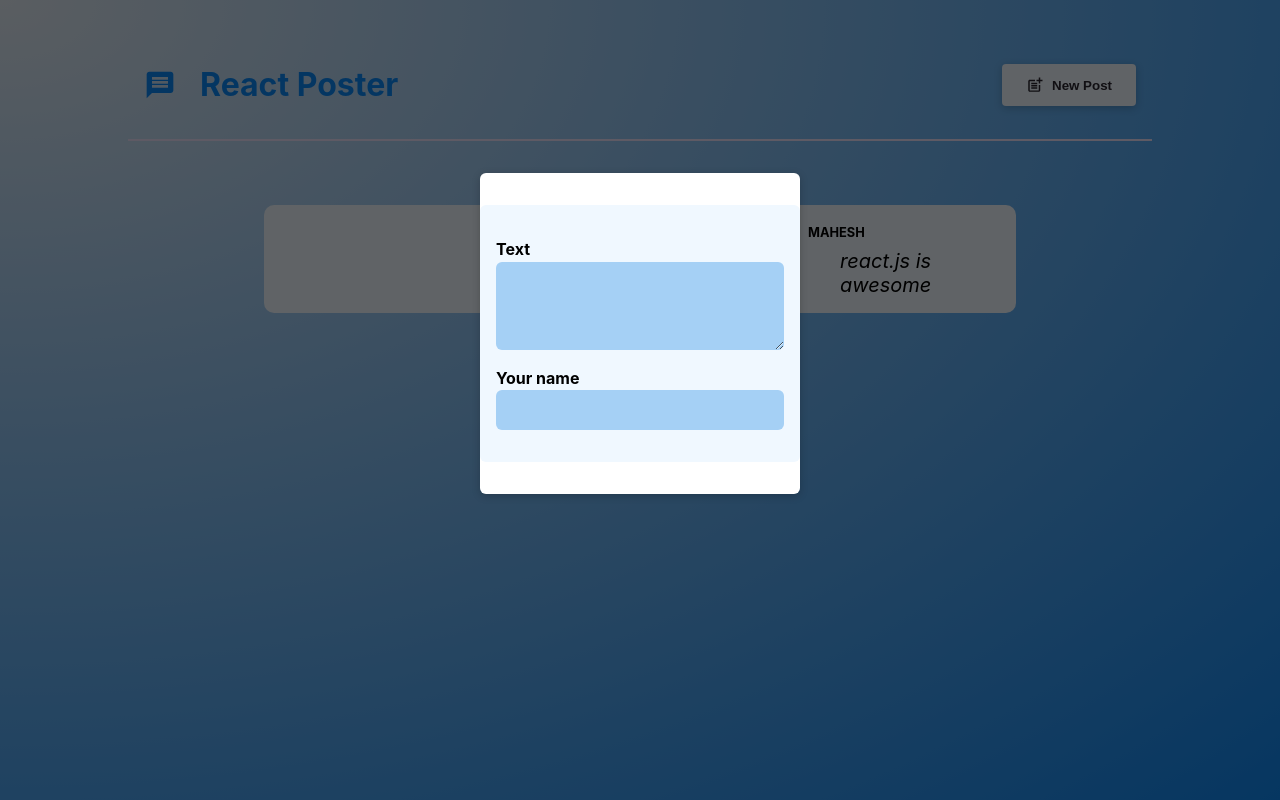
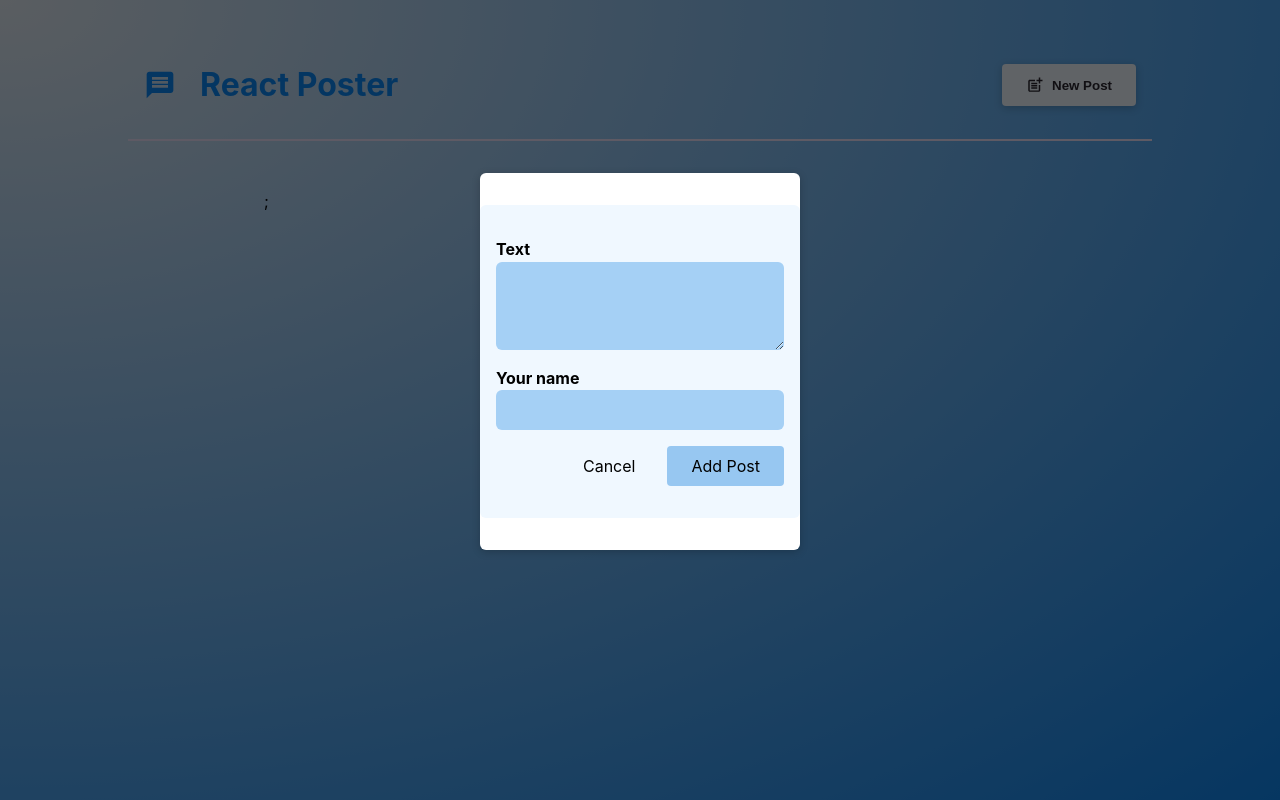
Before and after one commit to rameshkrishnanme/React-Posting, a React (Vite) app: page / in a window 1280 px wide. Both pictures are taken after a click on the button "New Post". Built offline with nearby package versions, Linux system fonts and the light colour scheme.

Commit message:
Handing new post submission and rendering

```diff
--- a/src/App.jsx
+++ b/src/App.jsx
@@ -14,7 +14,6 @@ function App() {
     setModalIsVisible(true);
   }
 
-
   return (
     <>
       <MainHeader onCreatePost={showModalHandler}/>
--- a/src/components/MainHeader.module.css
+++ b/src/components/MainHeader.module.css
@@ -32,5 +32,5 @@
   }
 
   .button:hover {
-    background-color: #8c6cf7;
+    background-color:rgb(5, 129, 238);
   }
--- a/src/components/NewPost.jsx
+++ b/src/components/NewPost.jsx
@@ -1,22 +1,42 @@
-import classes from './NewPost.module.css';
-import { useState } from 'react';
+import classes from "./NewPost.module.css";
+import { useState } from "react";
 
 function NewPost(props) {
+  const [enteredText, setEnteredText] = useState([]);
+  const [enteredAuthor, setEnteredAuthor] = useState([]);
 
-  const [enteredText, setEnteredText] = useState('');
+  function bodyChangeHandler(event) {
+    setEnteredText(event.target.value);
+  }
+  function authorChangeHandler(event) {
+    setEnteredAuthor(event.target.value);
+  }
 
-
+  function addPostHandler(event) {
+    event.preventDefault();
+    const postData = {
+      body: enteredText,
+      author: enteredAuthor,
+    };
+    props.onAddPost(postData);
+    props.onCancel();
+  }
 
   return (
-    <form className={classes.form}>
+    <form className={classes.form} onSubmit={addPostHandler}>
       <p>
         <label htmlFor="body">Text</label>
-        <textarea id="body" required rows={3} onChange={props.onBodyChange}/>
+        <textarea id="body" required rows={3} onChange={bodyChangeHandler} />
       </p>
-      <p>{enteredText}</p>
       <p>
         <label htmlFor="name">Your name</label>
-        <input type="text" id="name" required onChange={props.onAuthorChange}/>
+        <input type="text" id="name" required onChange={authorChangeHandler} />
+      </p>
+      <p className={classes.actions}>
+        <button type="button" onClick={props.onCancel}>
+          Cancel
+        </button>
+        <button type="submit">Add Post</button>
       </p>
     </form>
   );
--- a/src/components/NewPost.module.css
+++ b/src/components/NewPost.module.css
@@ -37,12 +37,12 @@
     padding: 0.5rem 1.5rem;
     border: none;
     border-radius: 4px;
-    background-color: #34036c;
-    color: #e5d5f7;
+    background-color: rgb(151, 199, 241);
+    color: black;
   }
 
   .actions button:hover {
-    background-color: #23014a;
+    background-color: rgb(6, 133, 245);
   }
 
   .actions button[type='button'] {
@@ -50,5 +50,5 @@
   }
 
   .actions button[type='button']:hover {
-    color: #d1bee6;
+    color: black;
   }
--- a/src/components/PostsList.jsx
+++ b/src/components/PostsList.jsx
@@ -5,30 +5,28 @@ import Post from "./Post.jsx";
 import Modal from "./Modal.jsx";
 import styles from "./PostsList.module.css";
 
-function PostsList({isPosting, stopPosting} ) {
+function PostsList({ isPosting, stopPosting }) {
+  const [posts, setPosts] = useState([]);
 
-  const [enteredText, setEnteredText] = useState([]);
-  const [enteredAuthor, setEnteredAuthor] = useState([]);
-
-  function bodyChangeHandler(event) {
-    setEnteredText(event.target.value);
-  }
-  function authorChangeHandler(event) {
-    setEnteredAuthor(event.target.value);
+  function addPostHandler(postData) {
+    // setPosts([postData, ...posts]);
+    setPosts((prevPosts) => {
+      return [...prevPosts, postData];
+    });
   }
 
   return (
     <>
-    {isPosting && <Modal onClose={stopPosting}>
-        <NewPost
-          onAuthorChange={authorChangeHandler}
-          onBodyChange={bodyChangeHandler}
-        />
-      </Modal>}
+      {isPosting && (
+        <Modal onClose={stopPosting}>
+          <NewPost onCancel={stopPosting} onAddPost={addPostHandler} />
+        </Modal>
+      )}
       <ul className={styles.posts}>
-        <Post author={enteredAuthor} body={enteredText} />
-        <Post author="Suresh" body="react.ts is better" />
-        <Post author="Mahesh" body="react.js is awesome" />
+        {posts.map((post, index) => {
+          return <Post key={index} author={post.author} body={post.body} />;
+        })};
+
       </ul>
     </>
   );
```
